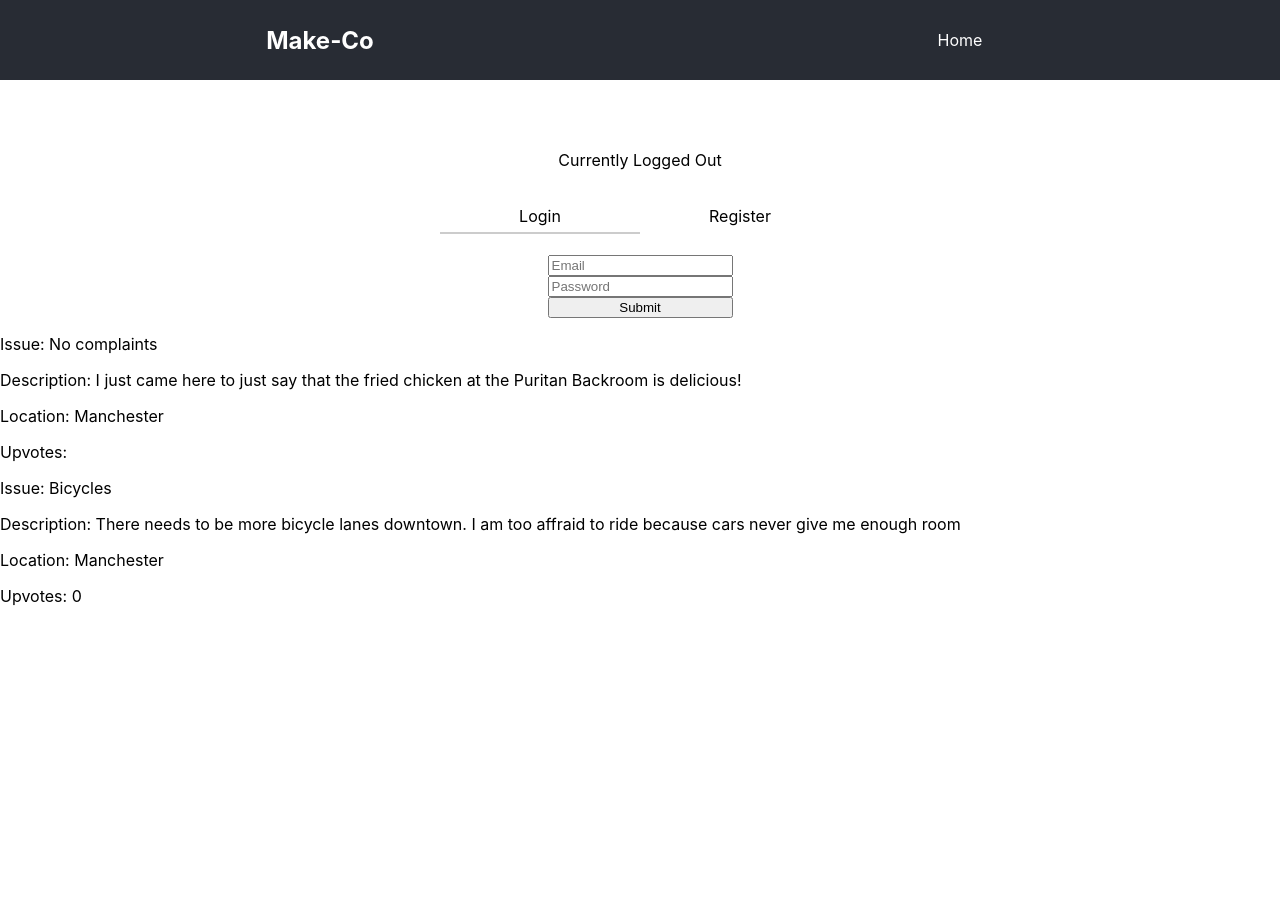
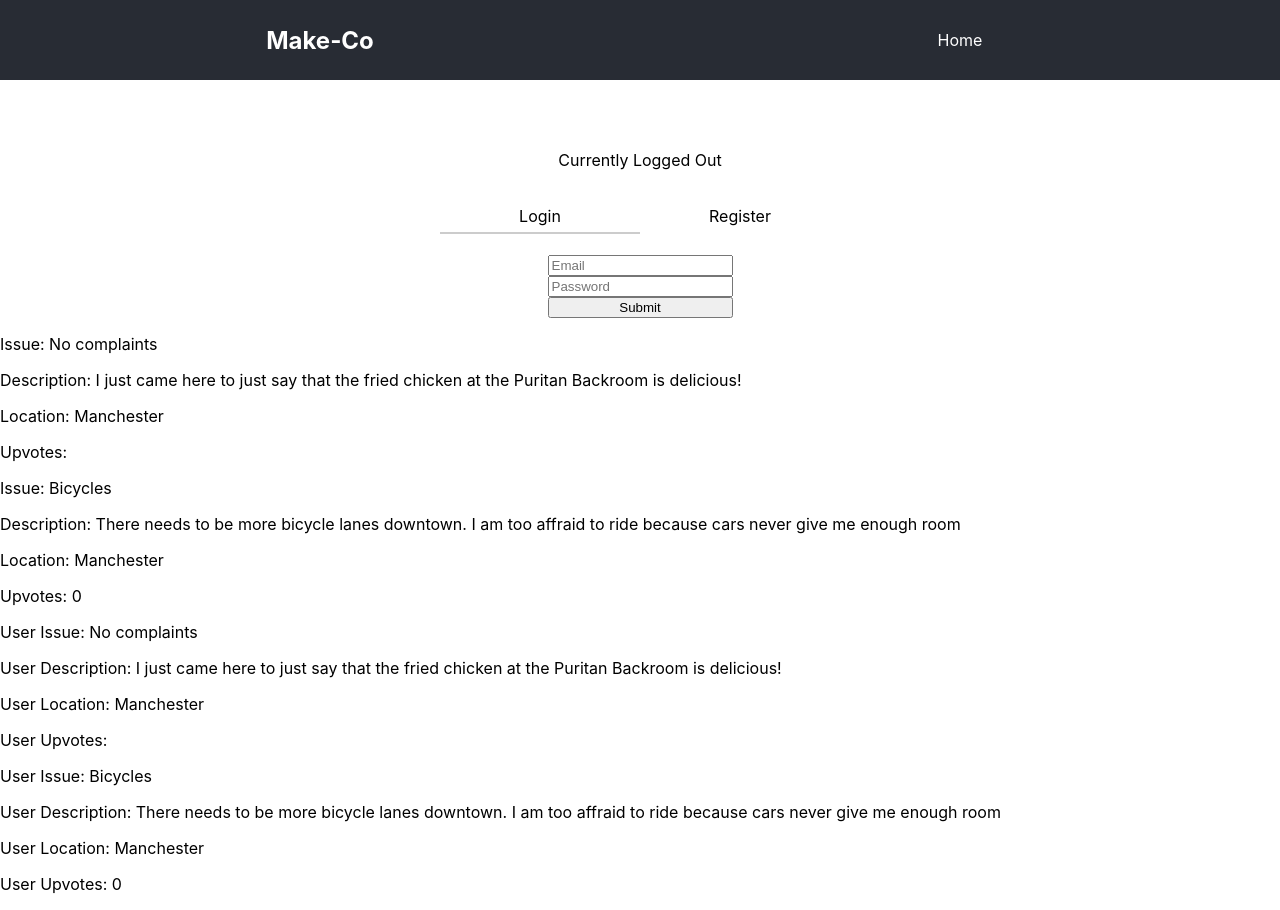
Before and after one commit to Co-make-bw/front-end, a React (Create React App) app in the folder co-make/: page / in a window 1280 px wide. Before the commit the page ends 800 px from the top, so only its background shows below. Built offline with nearby package versions, Linux system fonts and the light colour scheme.

Commit message:
skeleton jsx for Local issues created

```diff
--- a/co-make/src/App.js
+++ b/co-make/src/App.js
@@ -2,6 +2,7 @@ import React from 'react';
 import Nav from './components/Navbar';
 import Default from './components/Default';
 import LocalIssues from './components/Issues/LocalIssues';
+import UserIssues from './components/Issues/UserIssues';
 
 function App() {
   return (
@@ -9,6 +10,7 @@ function App() {
       <Nav />
       <Default />
       <LocalIssues/>
+      <UserIssues/>
     </div>
   );
 }
--- a/co-make/src/components/Issues/UserIssues.js
+++ b/co-make/src/components/Issues/UserIssues.js
@@ -1,9 +1,45 @@
 import React from 'react';
+import Issue from "./Issue"
+const issues = [
+    {
+        id: 16,
+        title: "No complaints",
+        description: "I just came here to just say that the fried chicken at the Puritan Backroom is delicious!",
+        location: "Manchester",
+        upvoted: 0,
+        created_at: "2020-03-03T15:42:35.153Z",
+        updated_at: "2020-03-03T15:42:35.153Z",
+        user_id: 3,
+        state_id: 29
+    },
+    {
+        id: 17,
+        title: "Bicycles",
+        description: "There needs to be more bicycle lanes downtown. I am too affraid to ride because cars never give me enough room",
+        location: "Manchester",
+        upvotes: 0,
+        created_at: "2020-03-03T15:42:35.153Z",
+        updated_at: "2020-03-03T15:42:35.153Z",
+        user_id: 3,
+        state_id: 29
+    },
+]
 
 const UserIssues = () => {
 	return (
 		<div>
-			<h1>UserIssues</h1>
+			{
+				issues.map(issue => {
+					return (
+						<div>
+							<p>User Issue: {issue.title}</p>
+							<p>User Description: {issue.description}</p>
+							<p>User Location: {issue.location}</p>
+							<p>User Upvotes: {issue.upvotes}</p>
+						</div>)
+				})
+			}
+
 		</div>
 	);
 };
```
